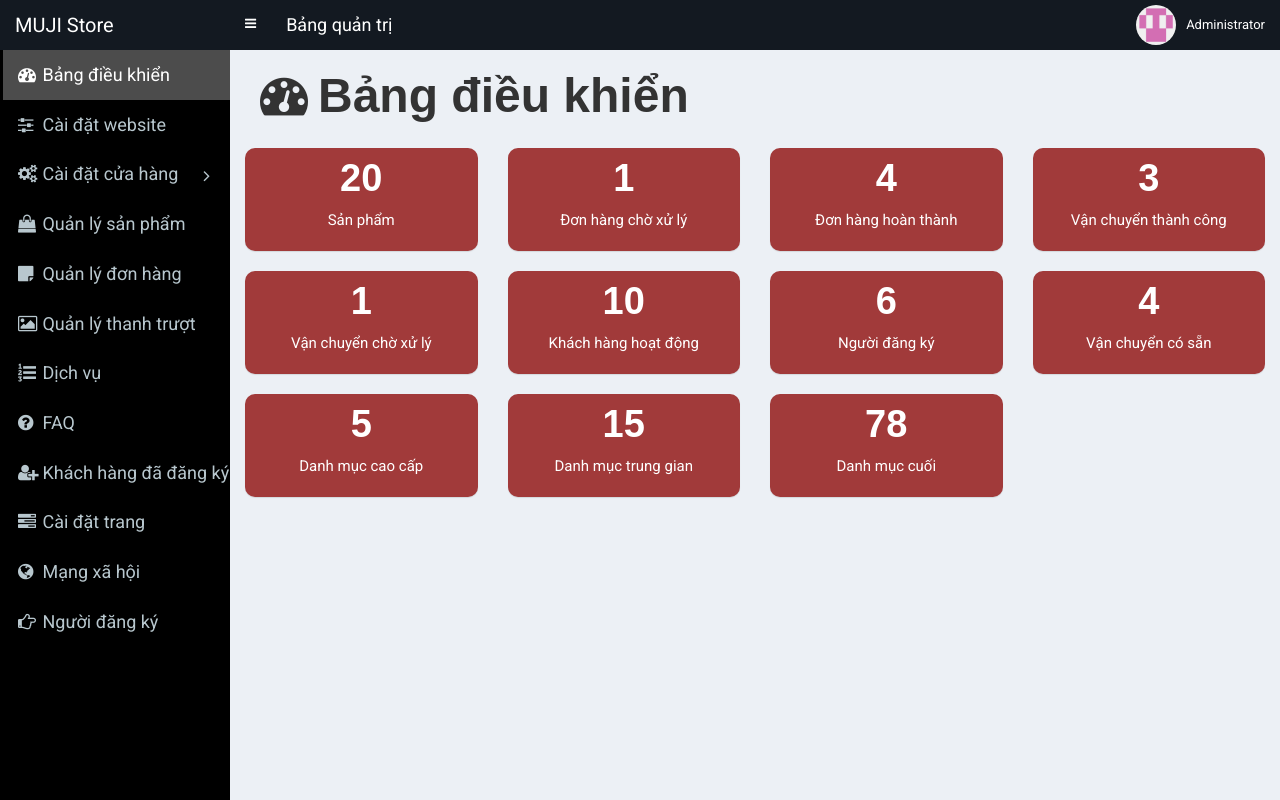
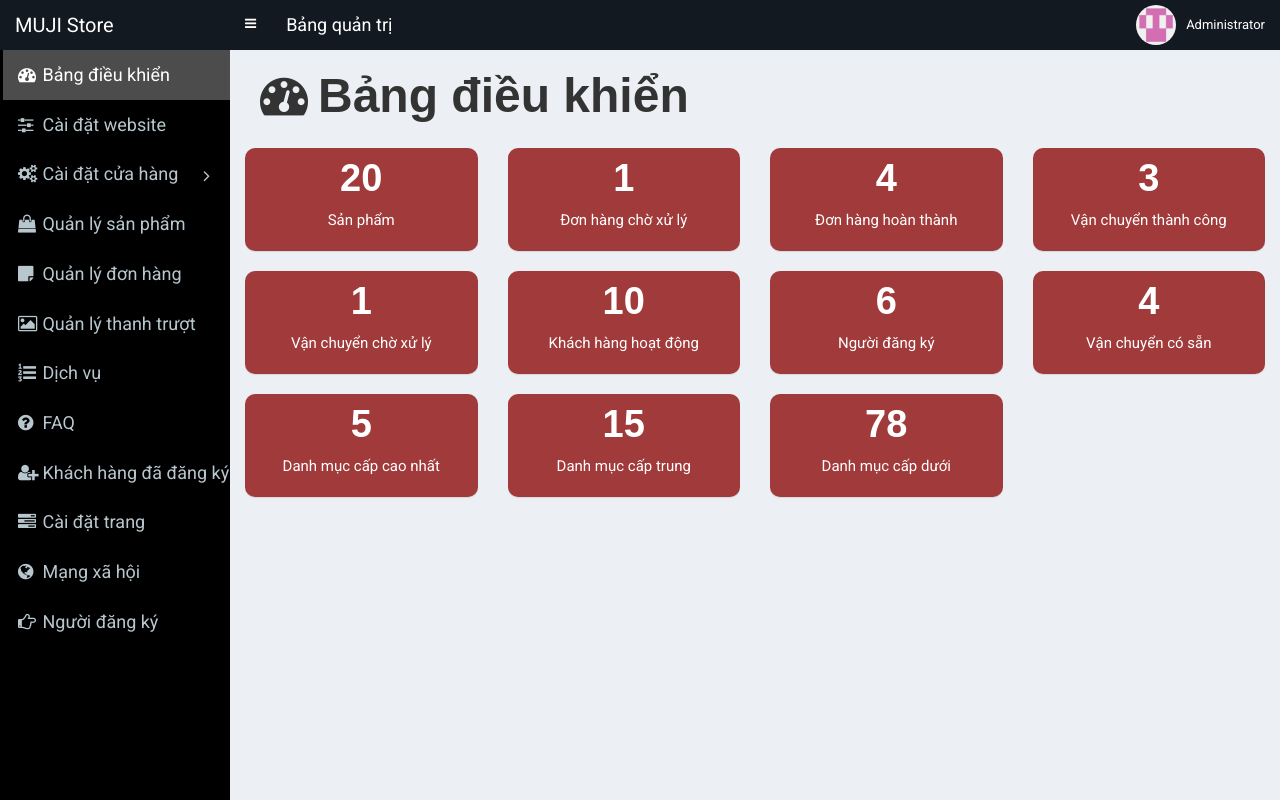
Before and after one commit to viphan31221021781/PTUD_Nhom2_CK, a PHP site: page /admin/index.php in a window 1280 px wide. Run offline with PHP 8.4, Linux system fonts and the light colour scheme; a user stored in the database is signed in; data comes from the database, SQL or seed files in the repository.

Commit message:
thống nhất tên gọi của các danh mục sau khi vietsub

```diff
--- a/admin/end-category.php
+++ b/admin/end-category.php
@@ -2,7 +2,7 @@
 
 <section class="content-header">
 	<div class="content-header-left">
-		<h1>Xem danh mục cấp dưới</h1>
+		<h1>Xem Danh Mục Cấp Dưới</h1>
 	</div>
 	<div class="content-header-right">
 		<a href="end-category-add.php" class="btn btn-primary btn-sm">Thêm mới</a>
--- a/admin/header.php
+++ b/admin/header.php
@@ -189,8 +189,8 @@ if(!isset($_SESSION['user'])) {
                             <li><a href="color.php"><i class="fa fa-circle-o"></i> Màu sắc</a></li>
                             <li><a href="country.php"><i class="fa fa-circle-o"></i> Tỉnh thành </a></li>
                             <li><a href="shipping-cost.php"><i class="fa fa-circle-o"></i> Chi phí vận chuyển</a></li>
-                            <li><a href="top-category.php"><i class="fa fa-circle-o"></i> Danh mục cấp trên</a></li>
-                            <li><a href="mid-category.php"><i class="fa fa-circle-o"></i> Danh mục trung gian</a></li>
+                            <li><a href="top-category.php"><i class="fa fa-circle-o"></i> Danh mục cấp cao nhất</a></li>
+                            <li><a href="mid-category.php"><i class="fa fa-circle-o"></i> Danh mục cấp trung</a></li>
                             <li><a href="end-category.php"><i class="fa fa-circle-o"></i> Danh mục cấp dưới</a></li>
                         </ul>
                     </li>
--- a/admin/index.php
+++ b/admin/index.php
@@ -143,7 +143,7 @@ h3{
             <div class="small-box common-bg">
                 <div class="inner">
                     <h3><?php echo $total_top_category; ?></h3>
-                    <p>Danh mục cao cấp</p>
+                    <p>Danh mục cấp cao nhất</p>
                 </div>
 
             </div>
@@ -152,7 +152,7 @@ h3{
             <div class="small-box common-bg">
                 <div class="inner">
                     <h3><?php echo $total_mid_category; ?></h3>
-                    <p>Danh mục trung gian</p>
+                    <p>Danh mục cấp trung</p>
                 </div>
 
             </div>
@@ -161,7 +161,7 @@ h3{
             <div class="small-box common-bg">
                 <div class="inner">
                     <h3><?php echo $total_end_category; ?></h3>
-                    <p>Danh mục cuối</p>
+                    <p>Danh mục cấp dưới</p>
                 </div>
 
             </div>
--- a/admin/mid-category.php
+++ b/admin/mid-category.php
@@ -2,7 +2,7 @@
 
 <section class="content-header">
 	<div class="content-header-left">
-		<h1>Xem danh mục cấp trung</h1>
+		<h1>Xem Danh Mục Cấp Trung</h1>
 	</div>
 	<div class="content-header-right">
 		<a href="mid-category-add.php" class="btn btn-primary btn-sm">Thêm mới</a>
```
